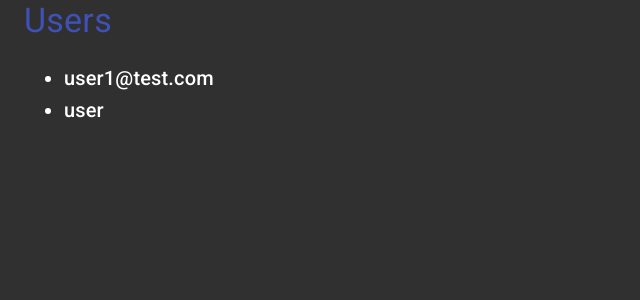
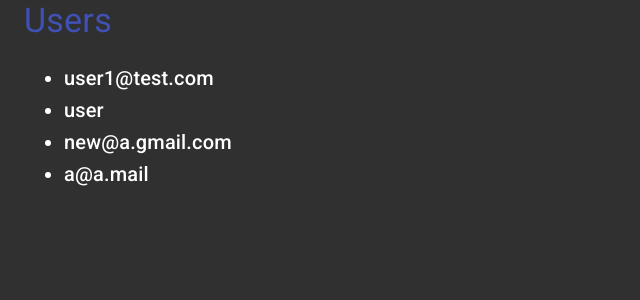
Before and after one commit to Catalin-Chiorean/react-online-test, a React (Create React App) app: page /users in a window 1280 px wide. Shown: the top 300 px of the page, without its empty margins (0-640 px from the left). Built offline with nearby package versions, Linux system fonts and the light colour scheme; data requests are answered from the project's data file.

Commit message:
Updated handlers for register and login

```diff
--- a/data/db.json
+++ b/data/db.json
@@ -9,6 +9,16 @@
       "id": 2,
       "email": "user",
       "password": "test"
+    },
+    {
+      "email": "new@a.gmail.com",
+      "password": "$2a$10$N7crOmg2c4G4760oalQ.N.2v3FToeHHovryGHv.nqjL6WXTHjR6Xe",
+      "id": 3
+    },
+    {
+      "email": "a@a.mail",
+      "password": "$2a$10$ir7eLS6VDXo2za4eUEg8XuLG5XaG8MbkFuaUsKxlwudLTRXoe/APi",
+      "id": 4
     }
   ]
 }
--- a/package.json
+++ b/package.json
@@ -10,7 +10,6 @@
     "@testing-library/react": "^11.2.6",
     "@testing-library/user-event": "^12.8.3",
     "axios": "^0.21.1",
-    "bcrypt": "^5.0.1",
     "react": "^17.0.2",
     "react-dom": "^17.0.2",
     "react-router-dom": "^5.2.0",
@@ -23,7 +22,7 @@
     "build": "react-scripts build",
     "test": "react-scripts test",
     "eject": "react-scripts eject",
-    "server": "node server/server.js"
+    "server": "json-server ./data/db.json -m ./node_modules/json-server-auth --port 3001"
   },
   "eslintConfig": {
     "extends": [
@@ -45,6 +44,7 @@
   },
   "proxy": "http://localhost:3001",
   "devDependencies": {
-    "json-server": "^0.16.3"
+    "json-server": "^0.16.3",
+    "json-server-auth": "^2.0.2"
   }
 }
--- a/src/pages/LogIn.js
+++ b/src/pages/LogIn.js
@@ -10,6 +10,8 @@ import Typography from '@material-ui/core/Typography';
 import { makeStyles } from '@material-ui/core/styles';
 import Container from '@material-ui/core/Container';
 import FormHelperText from '@material-ui/core/FormHelperText';
+import { useHistory } from 'react-router';
+import axios from 'axios';
 
 const useStyles = makeStyles((theme) => ({
   paper: {
@@ -33,6 +35,7 @@ const useStyles = makeStyles((theme) => ({
 
 export default function LogIn() {
   const classes = useStyles();
+  const history = useHistory();
   const [email, setEmail] = useState('');
   const [password, setPassword] = useState('');
   const [emailError, setEmailError] = useState(false);
@@ -55,6 +58,14 @@ export default function LogIn() {
     }
     if (email && password) {
       console.log(email, password);
+      axios.post('http://localhost:3001/login/', {email, password})
+      .then(res => {
+        console.log(res)
+      })
+      .then(() => history.push('/welcome'))
+      .catch(err => {
+        console.log(err)
+      })
     }
   }
 
--- a/src/pages/Register.js
+++ b/src/pages/Register.js
@@ -10,6 +10,7 @@ import Typography from '@material-ui/core/Typography';
 import { makeStyles } from '@material-ui/core/styles';
 import Container from '@material-ui/core/Container';
 import { useHistory } from 'react-router';
+import axios from 'axios';
 
 const useStyles = makeStyles((theme) => ({
   paper: {
@@ -57,12 +58,14 @@ export default function Register() {
     }
 
     if (email && password && confirmPassword && confirmPassword === password) {
-      //console.log(email, password, confirmPassword)
-      fetch('http://localhost:3001/users', {
-        method: 'POST',
-        headers: { "Content-type": "application/json" },
-        body: JSON.stringify({ email, password })
-      }).then(() => history.push('/'));
+      axios.post('http://localhost:3001/register', {email, password})
+        .then(res => {
+          console.log(res)
+        })
+        .then(() => history.push('/'))
+        .catch(err => {
+          console.log(err)
+        })
     }
   }
 
--- a/src/pages/Users.js
+++ b/src/pages/Users.js
@@ -1,4 +1,4 @@
-import React, { useEffect, useState } from 'react';
+import React from 'react';
 import Container from '@material-ui/core/Container';
 import CssBaseline from '@material-ui/core/CssBaseline';
 import Typography from '@material-ui/core/Typography';
--- a/src/server/UsersList.js
+++ b/src/server/UsersList.js
@@ -16,7 +16,7 @@ export default class UsersList extends React.Component {
   render() {
     return (
       <ul>
-        { this.state.users.map(user => <li>{user.email}</li>)}
+        { this.state.users.map(user => <li key={user.id}>{user.email}</li>)}
       </ul>
     )
   }
```
Also changed, not shown: src/server/server.js (deleted, +0 -10 lines), 1 other file (tests, documents, lock files or other folders).
